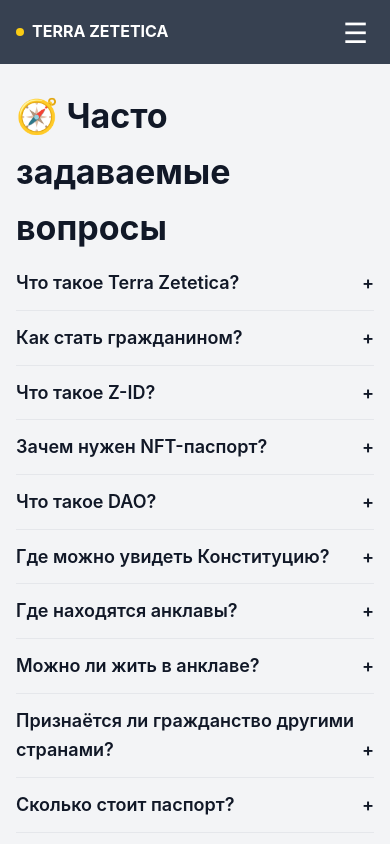
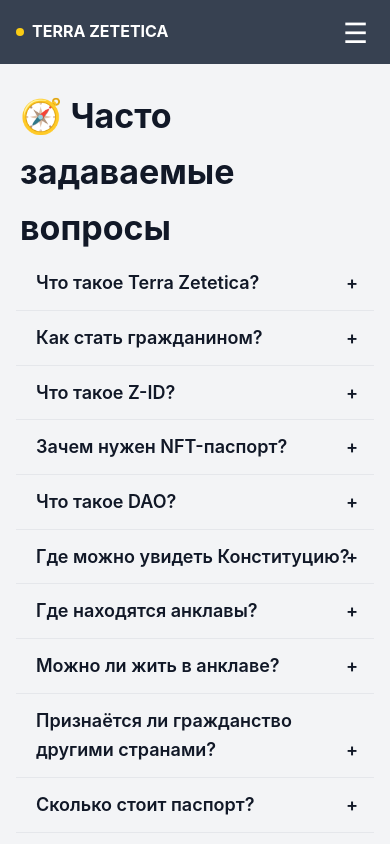
Before and after one commit to kardinalmarkov/terra-zetetica, a Next.js app: page /faq in a window 390 px wide. Shown: the top 844 px of the page. Built offline with nearby package versions, Linux system fonts and the light colour scheme.

Commit message:
Update globals.css

```diff
--- a/styles/globals.css
+++ b/styles/globals.css
@@ -295,3 +295,20 @@ a {
 a:hover {
   text-decoration: underline;
 }
+
+
+@media (max-width: 640px) {
+  .wrapper,
+  .wrapper section {
+    padding-left: 1rem;
+    padding-right: 1rem;
+  }
+
+  .wrapper h1,
+  .wrapper h2,
+  .wrapper p,
+  .wrapper ul {
+    padding-left: 0.25rem;
+    padding-right: 0.25rem;
+  }
+}
```
